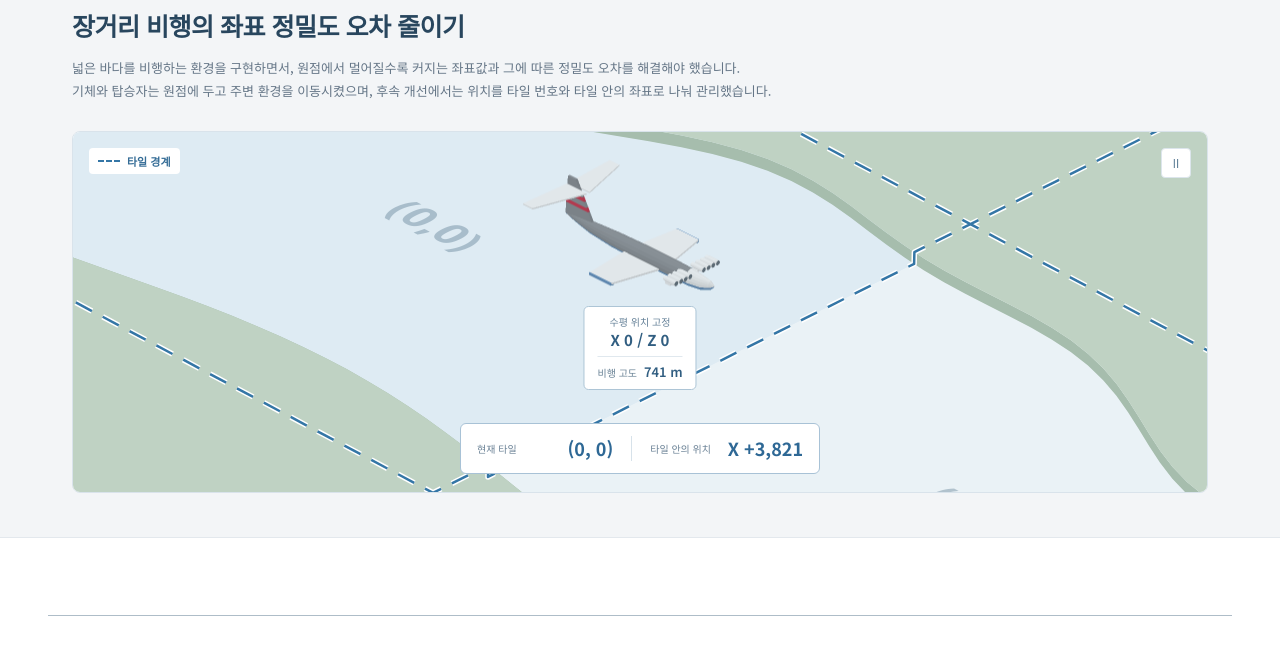
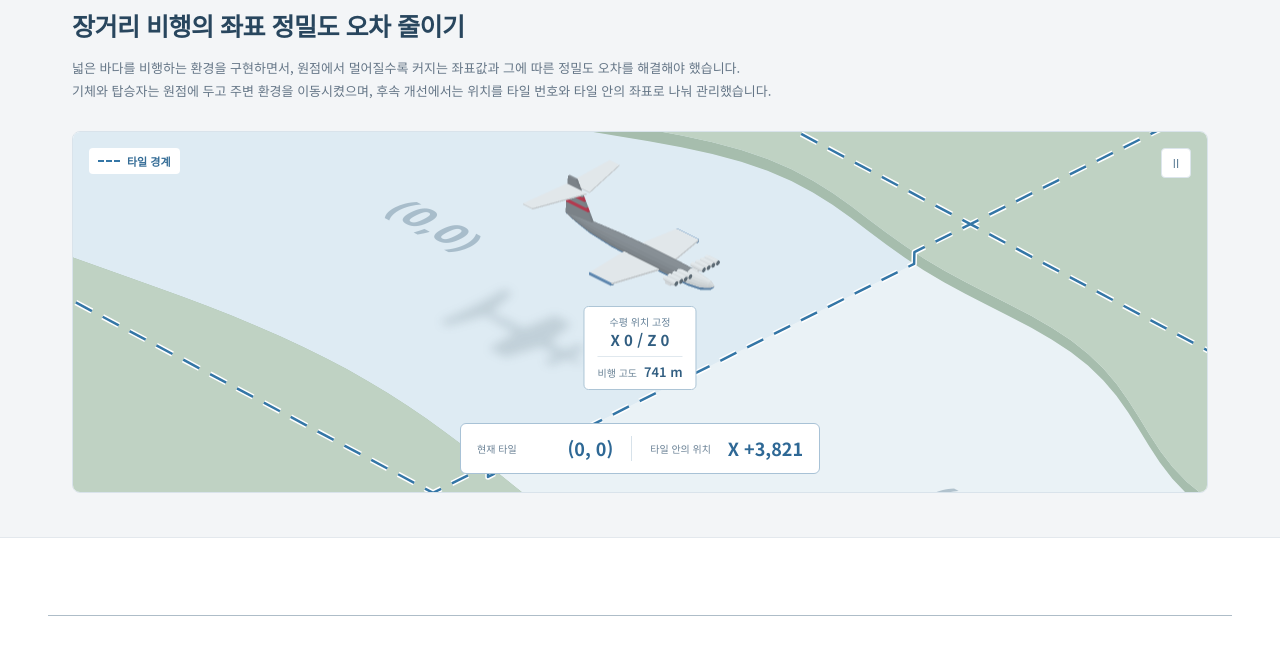
Before and after one commit to hjcud/hjcud.github.io, a plain HTML site: page index.html in a window 1280 px wide. Shown: the part 4760-5424 px from the top of the page. Drawn offline with Linux system fonts and the light colour scheme; animation ran at ten frames a second.

Commit message:
Restore ground-projected aircraft silhouette shadow with altitude cues

```diff
--- a/index.html
+++ b/index.html
@@ -15,7 +15,7 @@
   <script src="scripts/app.js?v=project-boundaries" defer></script>
   <script type="module" src="scripts/shinjuku/traffic-view.js?v=minimal-traffic"></script>
   <script src="scripts/shinjuku/traffic-comparisons.js?v=aligned-points-contact" defer></script>
-  <script type="module" src="scripts/shimanami/flight-view.js?v=balanced-view"></script>
+  <script type="module" src="scripts/shimanami/flight-view.js?v=ground-silhouette"></script>
   <link rel="stylesheet" href="styles/profile.css?v=additional-skills">
   <link rel="stylesheet" href="styles/carousel-controls.css">
   <script src="scripts/carousel-controls.js" defer></script>
--- a/scripts/shimanami/flight-view.js
+++ b/scripts/shimanami/flight-view.js
@@ -1,5 +1,5 @@
-import {coordinateFrame,TILE_SIZE,groundDashes,terrainScale} from './flight-model.js?v=world-anchored';
-import {createAircraftRenderer} from './flight-aircraft.js?v=balanced-view';
+import {coordinateFrame,TILE_SIZE,groundDashes,terrainScale,aircraftToWorld} from './flight-model.js?v=world-anchored';
+import {createAircraftRenderer,aircraftTriangles} from './flight-aircraft.js?v=balanced-view';
 
 const canvas=document.getElementById('flight-canvas');
 const ctx=canvas.getContext('2d',{alpha:false});
@@ -19,6 +19,7 @@ const pose={yaw:Math.PI/2,pitch:0,roll:0};
 const drawAircraft=createAircraftRenderer();
 const aircraftLayer=document.createElement('canvas');
 const aircraftContext=aircraftLayer.getContext('2d');
+const shadowLayer=document.createElement('canvas'),shadowContext=shadowLayer.getContext('2d');
 let aircraftPadding=1,cachedZoom=0,cachedDpr=0;
 // Symmetric tracking view: forward length and lateral span use equal foreshortening.
 function iso(x,y,z){return [Math.SQRT1_2*(x+z),Math.SQRT1_2*.5*(x-z)-y*.866];}
@@ -34,6 +35,30 @@ function cacheAircraft(){
  drawAircraft(aircraftContext,pose,p=>{
   const q=iso(...p);return [aircraftPadding+q[0]*zoom,aircraftPadding+q[1]*zoom];
  },dpr);
+ // Cache the top-down union of the actual model parts, with height flattened.
+ // The main canvas then projects this footprint onto the moving ground plane.
+ shadowLayer.width=side;shadowLayer.height=side;
+ shadowContext.setTransform(dpr,0,0,dpr,0,0);
+ shadowContext.fillStyle='#354e5c';
+ for(const triangle of aircraftTriangles){
+  shadowContext.beginPath();
+  triangle.points.forEach((p,i)=>{
+   const [x,,z]=aircraftToWorld(p,pose);
+   const u=aircraftPadding+x*zoom*.74,v=aircraftPadding+z*zoom*.74;
+   if(i===0)shadowContext.moveTo(u,v);else shadowContext.lineTo(u,v);
+  });
+  shadowContext.closePath();shadowContext.fill();
+ }
+}
+function drawShadow(state,project,basis,scale){
+ const altitude=Math.max(0,Math.min(1,(state.altitude-550)/200));
+ // Keep the illustrative light offset clear of the coordinate readout.
+ const offset=Math.min(width*.25,state.altitude*.15)/(Math.SQRT2*scale);
+ const ground=project(state.world-offset,0,-offset);
+ ctx.save();ctx.globalAlpha=.24-altitude*.07;ctx.filter=`blur(${2.3+altitude*2.5}px)`;
+ ctx.transform(basis.xx,basis.xy,basis.zx,basis.zy,...ground);
+ ctx.drawImage(shadowLayer,-aircraftPadding,-aircraftPadding,aircraftPadding*2,aircraftPadding*2);
+ ctx.restore();
 }
 function polygon(points,fill,stroke,lineWidth=1){
  ctx.beginPath();points.forEach(([x,y],i)=>i?ctx.lineTo(x,y):ctx.moveTo(x,y));ctx.closePath();
@@ -99,6 +124,7 @@ function draw(){
   const left=Math.floor(x/400)*400,t=(x-left)/400;
   return sample(left)*(1-t)+sample(left+400)*t;
  };
+ drawShadow(state,project,basis,scale);
  // Build dashes in world space, not with a screen-space line-dash phase.
  // Both axes and every intersection retain their pattern while the camera moves.
  ctx.beginPath();
```
